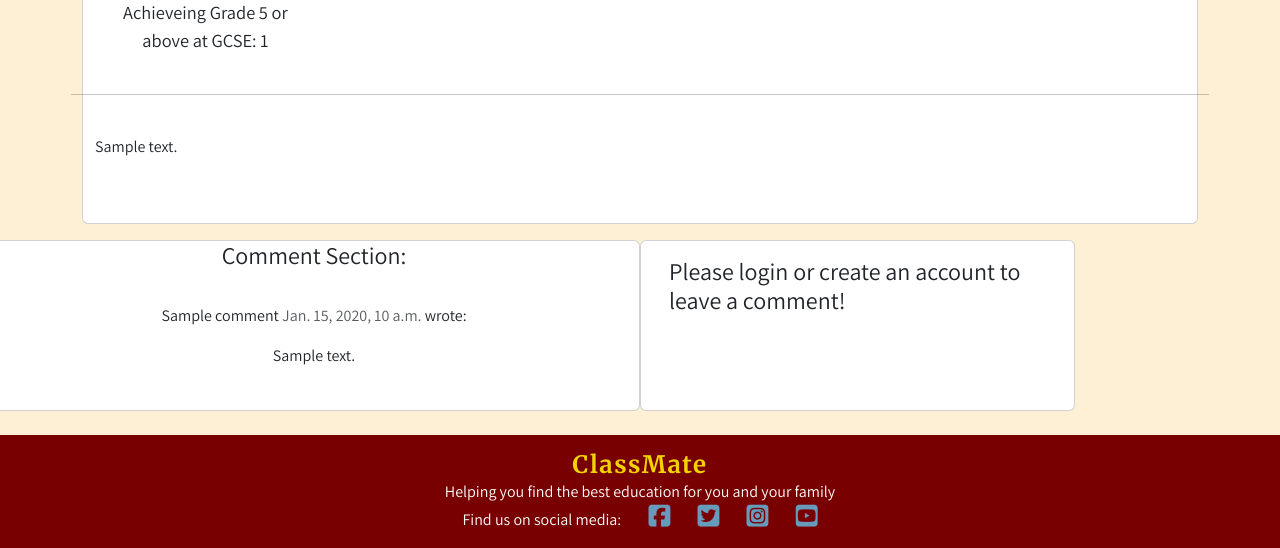
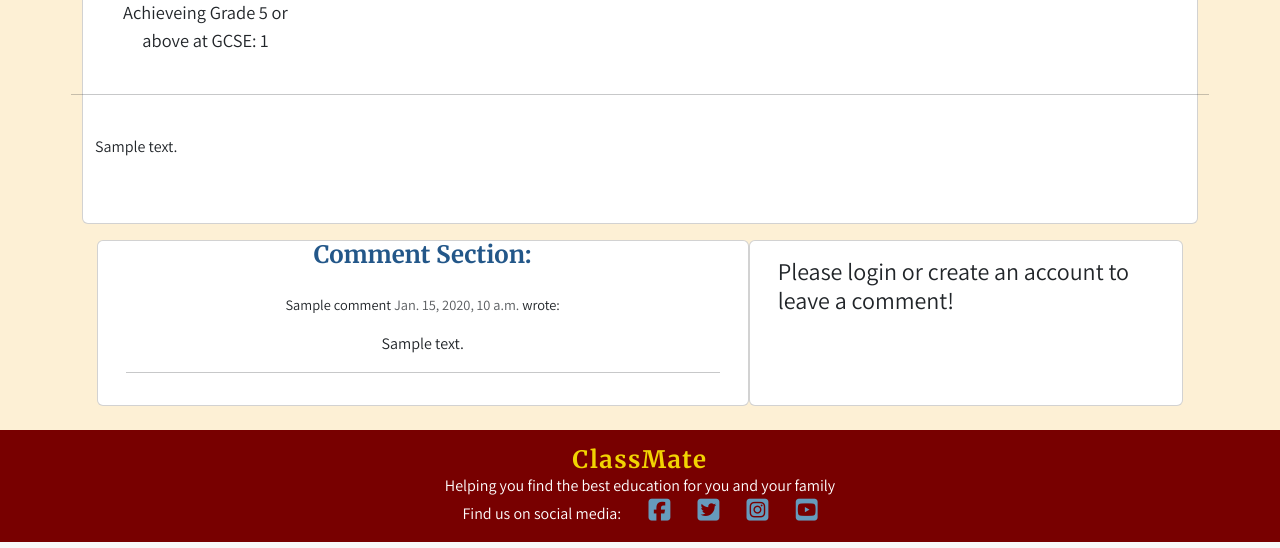
Before and after one commit to georgiagrayland/P4-ClassMate, a Django app: a page that uses templates/school_detail.html in a window 1280 px wide. Shown: the part 609-1157 px from the top of the page. Run offline with Django 3.2, Linux system fonts and the light colour scheme; tables that the repository leaves empty hold one stand-in row (values such as "Sample post"); some libraries are stand-ins or nearby versions.

Commit message:
edit sizes and colors of comment section

```diff
--- a/static/css/style.css
+++ b/static/css/style.css
@@ -173,6 +173,15 @@ h6 i{
     font-size: 1.15rem;
 }
 
+.comment-title{
+    font-family: Merriweather, sans-serif;
+    color: #235789;
+}
+
+.comment-info{
+    font-size: 0.9rem;
+}
+
 /* --------------------- Signup / Login Page --------------------- */
 
 .login-signup{
--- a/templates/school_detail.html
+++ b/templates/school_detail.html
@@ -59,20 +59,21 @@
 
 <!--  non-logged in users can see comments but cannot add them -->
 <div class="row">
-    <div class="col-md-6 card mb-4 mt-3 text-center">
-        <h4>Comment Section:</h4>
+    <div class="col-md-6 card mb-4 mt-3 text-center offset-1">
+        <h4 class="comment-title">Comment Section:</h4>
         <div class="card-body">
             <!--For loop for iteration of comments-->
             {% for comment in comments %}
-            <div class="comments" style="padding: 10px;">
-                <p class="font-weight-bold">
+            <div class="comments">
+                <p class="font-weight-bold comment-info">
                     {{ comment.name }}
-                    <span class=" text-muted font-weight-normal">
+                    <span class="text-muted font-weight-normal comment-info">
                         {{ comment.created_on }}
                     </span> wrote:
                 </p>
                 {{ comment.body | linebreaks }}
             </div>
+            <hr>
             {% endfor %}
         </div>
     </div>
@@ -85,12 +86,12 @@
             {% else %}
             {% if user.is_authenticated %}
 
-            <h4>Please leave a comment or participate in discussion </h4>
+            <h4>Please leave a comment or participate in discussion:</h4>
             <p>User: {{ user.username }}</p>
             <form method="post" style="margin-top: 1.3em">
                 {{ comment_form | crispy }}
                 {% csrf_token %}
-            <button type="submit" class="btn btn-dark">Submit Comment</button>
+            <button type="submit" class="btn btn-dark" style="margin-top: 0.9em">Submit Comment</button>
             {% else %}
             <h4>Please login or create an account to leave a comment!</h4>
         </form>
```
